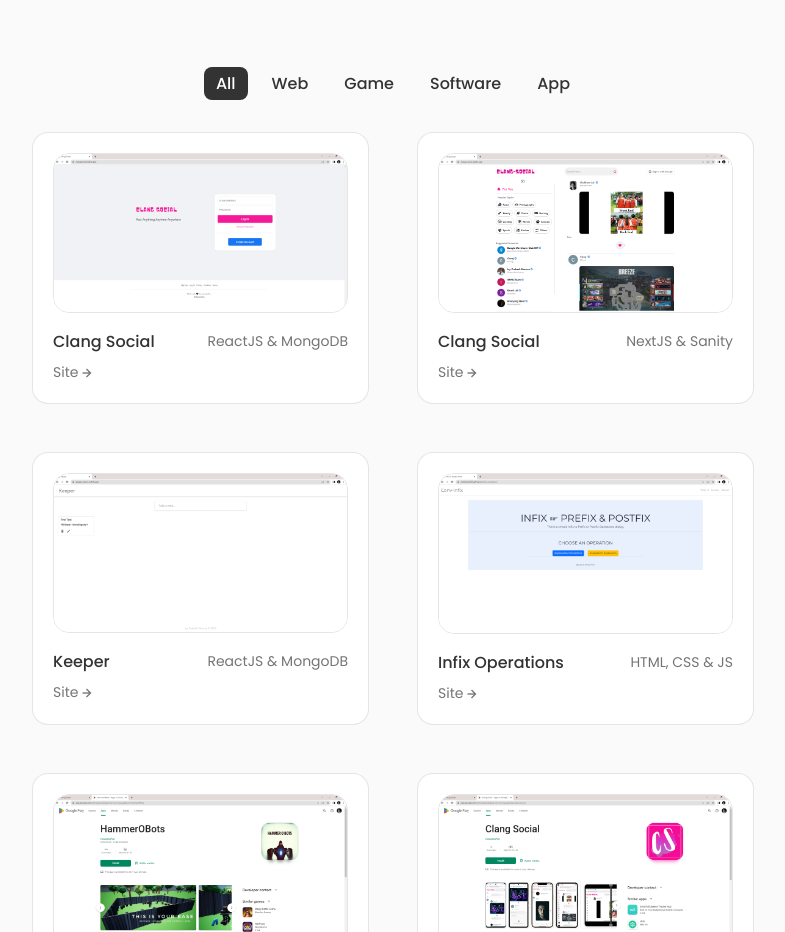
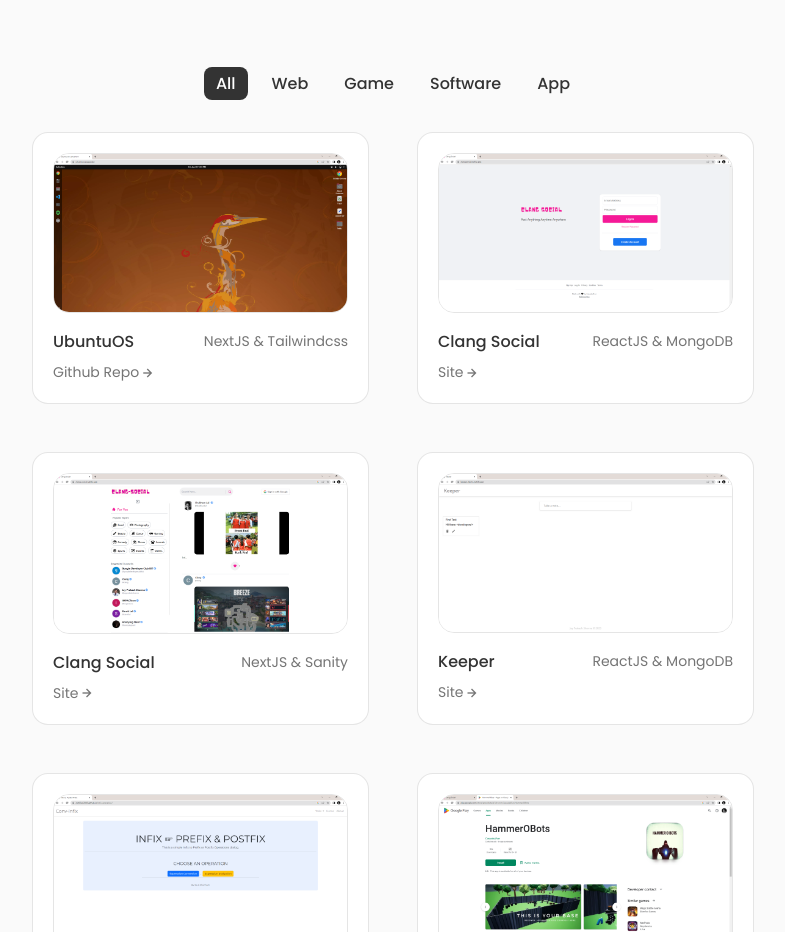
Before and after one commit to CERTIFIED2003/my_insights, a React (Create React App) app: page / in a window 1280 px wide. Shown: the part 4062-4994 px from the top of the page, without its empty margins (247-1032 px from the left). Built offline with nearby package versions, Linux system fonts and the light colour scheme; the HTML template or start-up script is replaced by a standard one.

Commit message:
Added new Web Project

```diff
--- a/src/components/work/Data.jsx
+++ b/src/components/work/Data.jsx
@@ -11,8 +11,18 @@ import Project10 from "../../assets/projects/Project10.jpg";
 import Project11 from "../../assets/projects/Project11.png";
 import Project12 from "../../assets/projects/Project12.png";
 import Project13 from "../../assets/projects/Project13.jpg";
+import Project14 from "../../assets/projects/Project14.png";
 
 export const projectsData = [
+    {
+        id: 14,
+        image: Project14,
+        title: "UbuntuOS",
+        framework: "NextJS & Tailwindcss",
+        link: "https://ubuntuos.pages.dev",
+        button: "Github Repo",
+        category: "web",
+    },
     {
         id: 1,
         image: Project2,
--- a/src/components/work/Works.jsx
+++ b/src/components/work/Works.jsx
@@ -50,8 +50,8 @@ export default function Works() {
             <div className="work__container container grid">
                 {
                     // projects.slice(0,5).map((item) => {
-                    projects.map((item) => {
-                        return <WorkItems item={item} key={item.id} />
+                    projects.map((item, i) => {
+                        return <WorkItems item={item} key={i} />
                     })
                 }
             </div>
```
Also changed, not shown: src/assets/projects/Project14.png (added).
